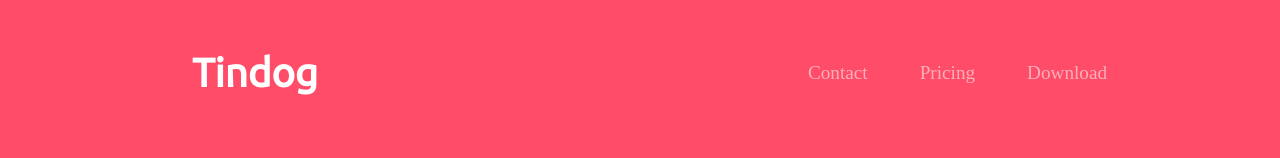
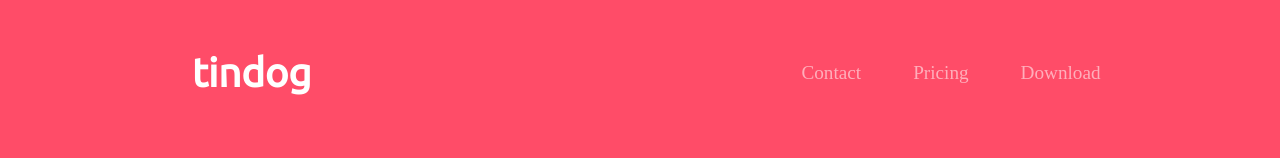
Before and after one commit to mamta-jaiswal20/Demo-repo, a plain HTML site: page index.html in a window 1280 px wide. Shown: the top 158 px of the page. Drawn offline with nearby package versions, Linux system fonts and the light colour scheme.

Commit message:
Changing title from Tindog to tindog

```diff
--- a/index.html
+++ b/index.html
@@ -32,7 +32,7 @@
 
             <!-- Nav Bar -->
             <nav class="navbar navbar-expand-lg navbar-dark">
-                <a class="navbar-brand" href="">Tindog</a>
+                <a class="navbar-brand" href="">tindog</a>
                 <button class="navbar-toggler" type="button" data-toggle="collapse"
                     data-target="#navbarSupportedContent" aria-controls="navbarSupportedContent" aria-expanded="false"
                     aria-label="Toggle navigation">
```
